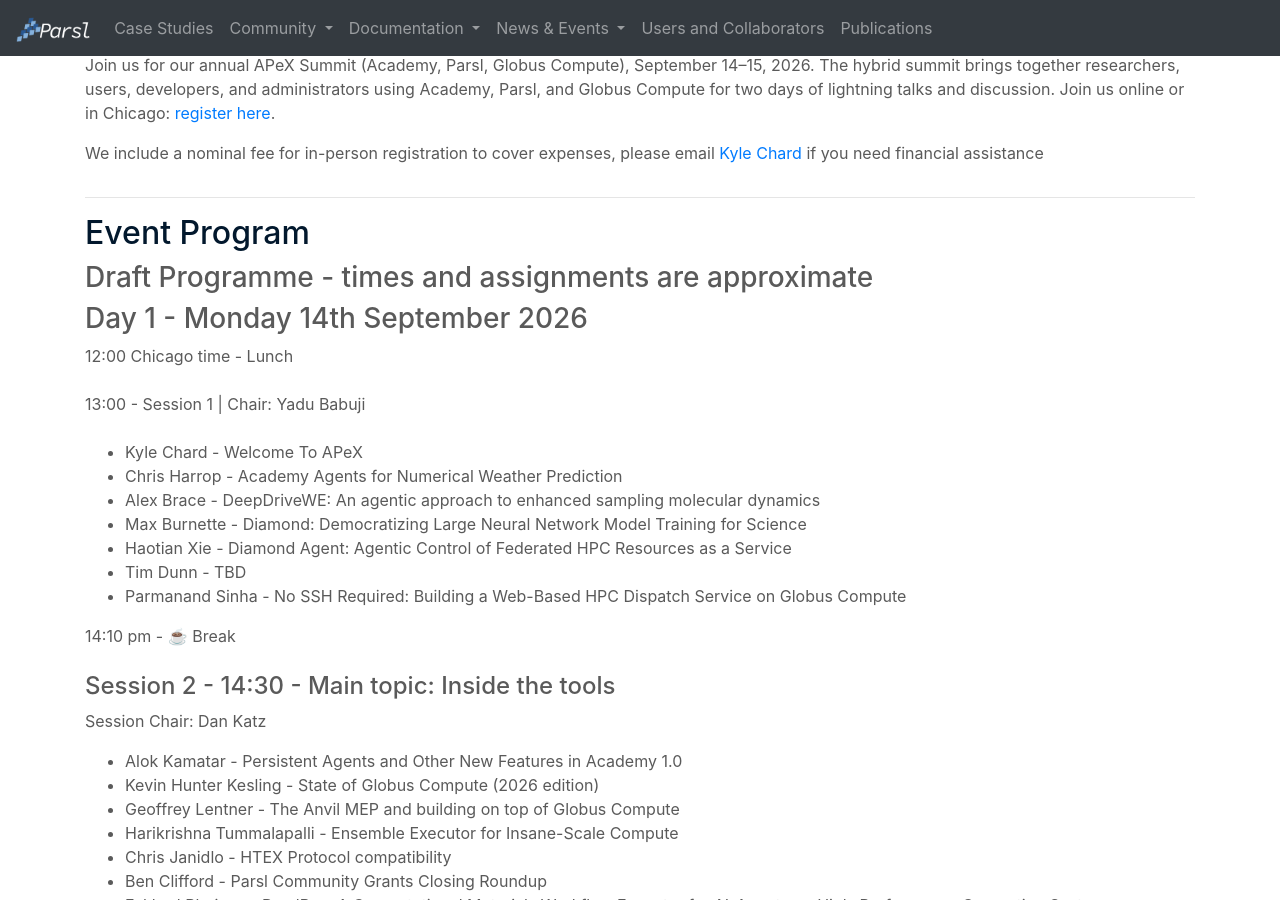
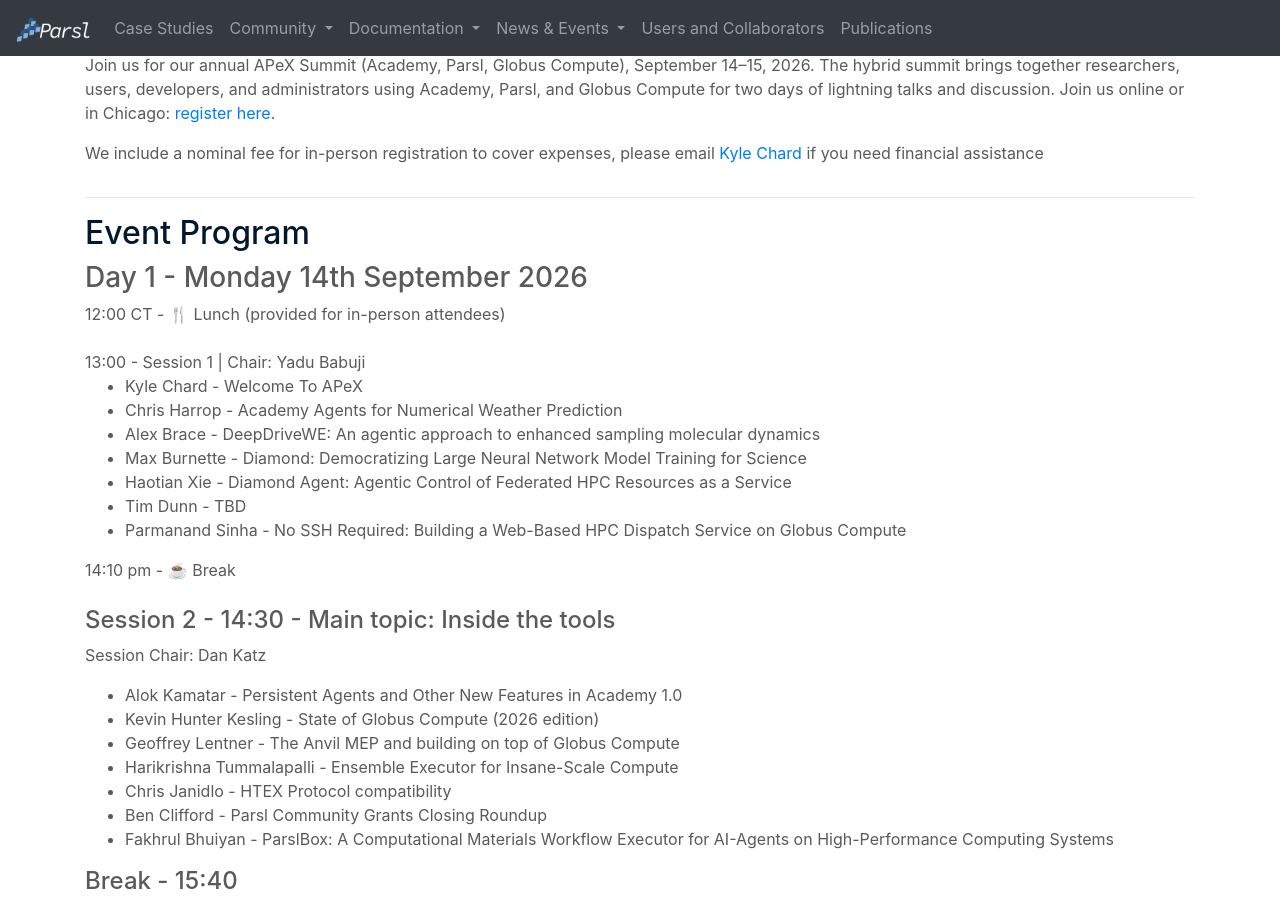
Before and after one commit to Parsl/parsl.github.io, a Jekyll site: the page built from parslfest/apex2026.html, in a window 1280 px wide and 900 px high, scrolled down 382 px. Built offline with Jekyll 4.4.1, drawn with Linux system fonts in a browser that asks for light colours.

Commit message:
Update apex2026.html

```diff
--- a/parslfest/apex2026.html
+++ b/parslfest/apex2026.html
@@ -55,14 +55,12 @@
 <hr>
 	<h2 id="event-program" style="color: #02182D;">Event Program</h2>
 
-	<h3>Draft Programme - times and assignments are approximate</h3>
 
 <h3>Day 1 - Monday 14th September 2026</h3>
 
-12:00 Chicago time - Lunch <br /><br />
+12:00 CT - 🍴 Lunch (provided for in-person attendees) <br /><br />
 
-13:00 - Session 1 | Chair: Yadu Babuji  <br /><br />
-
+13:00 - Session 1 | Chair: Yadu Babuji
 <ul>
 <li>Kyle Chard - Welcome To APeX  </li>
 <li>Chris Harrop - Academy Agents for Numerical Weather Prediction </li>
```
